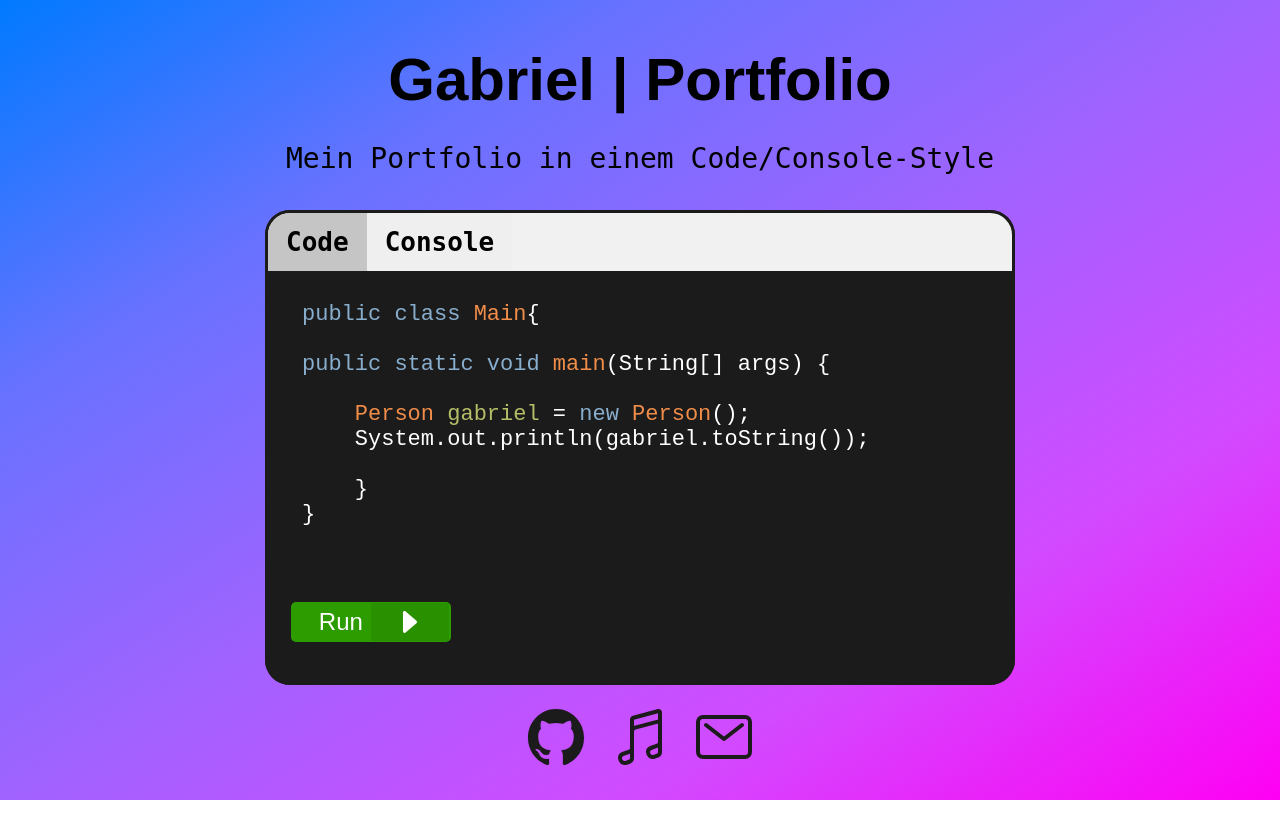
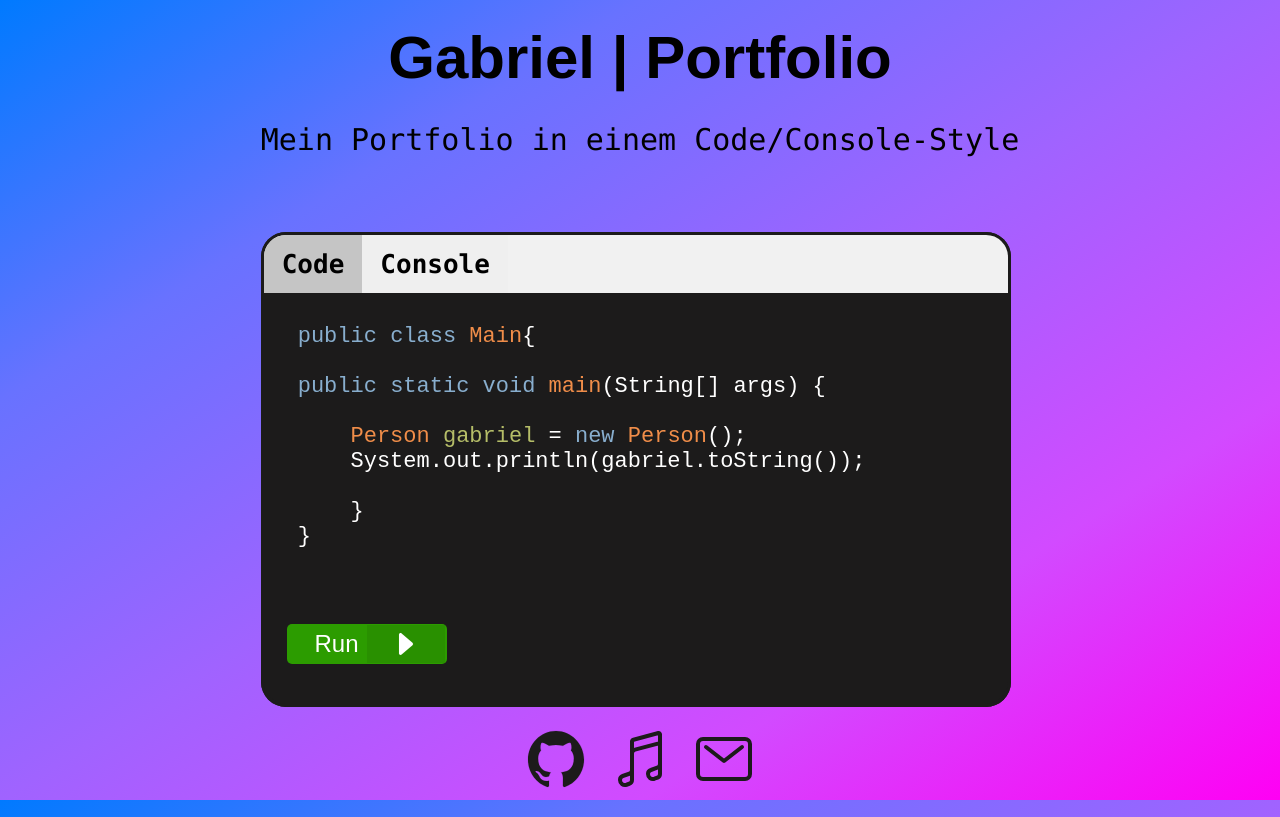
Before and after one commit to github-gabriel/portfolio, a plain HTML site: page index.html in a window 1280 px wide. Drawn offline with nearby package versions, Linux system fonts and the light colour scheme.

Commit message:
Update style.css

```diff
--- a/style.css
+++ b/style.css
@@ -37,10 +37,11 @@ body {
 #portfolioUntertitel {
     display: flex;
     justify-content: center;
-    font-family: 'Monospace';
+    font-family: Consolas, monospace;
     align-self: center;
-    font-size: 28px;
-    margin-bottom: 35px;
+    margin-bottom: 50px;
+    font-size: 30px;
+    margin-bottom: 75px;
 }
 
 /* Container */
@@ -74,7 +75,7 @@ body {
 .tab button {
     font-weight: 700;
     font-size: 26px;
-    font-family: 'Monospace';
+    font-family: Consolas, monospace;
     float: left;
     border: none;
     outline: none;
@@ -111,7 +112,7 @@ pre {
     border: 3px solid #1C1B1B;
     border-bottom-right-radius: 25px;
     border-bottom-left-radius: 25px;
-    font-family: 'Monospace';
+    font-family: Consolas, monospace;
     text-align: left;
     padding: 6px 12px;
     border-top: none;
```
